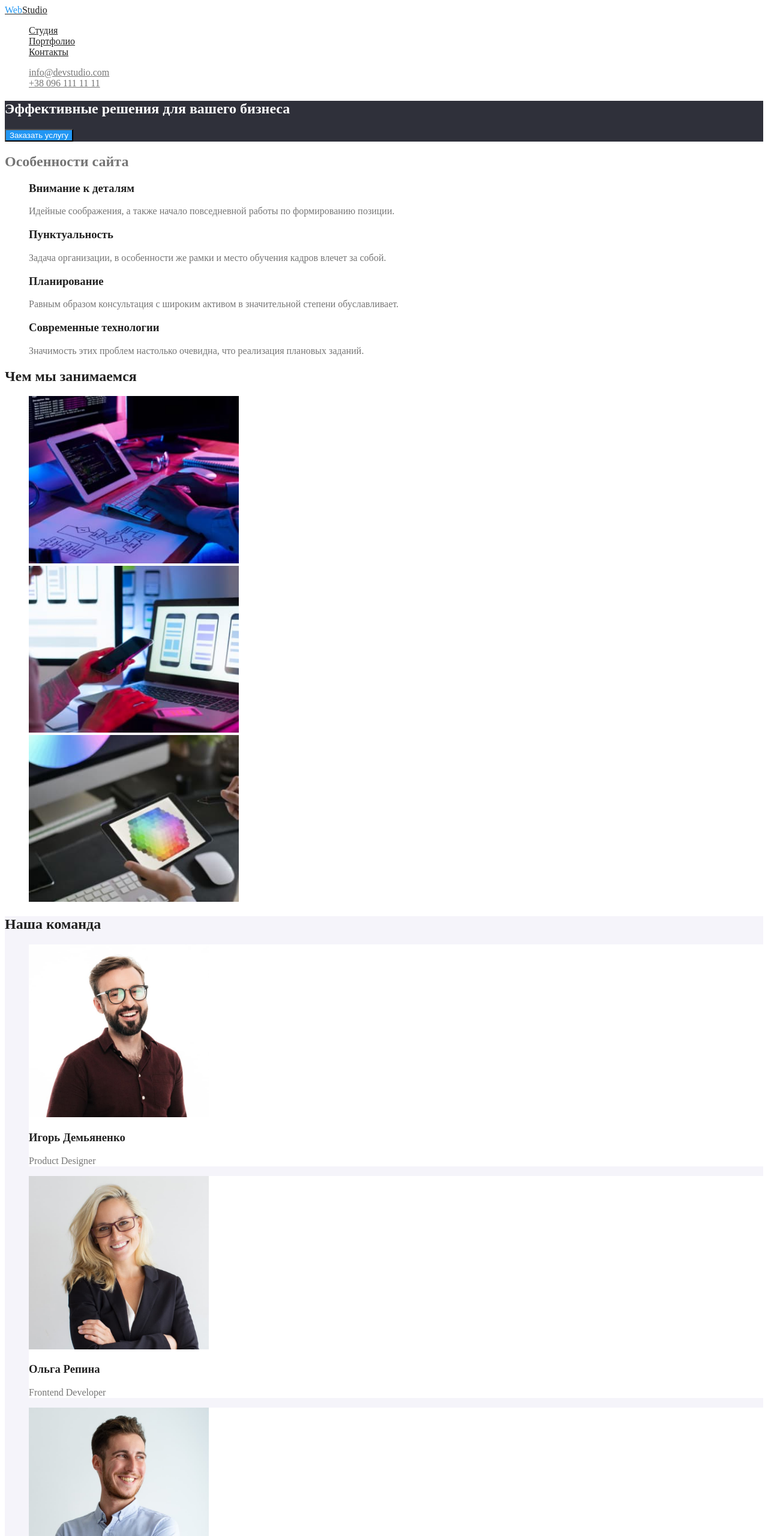
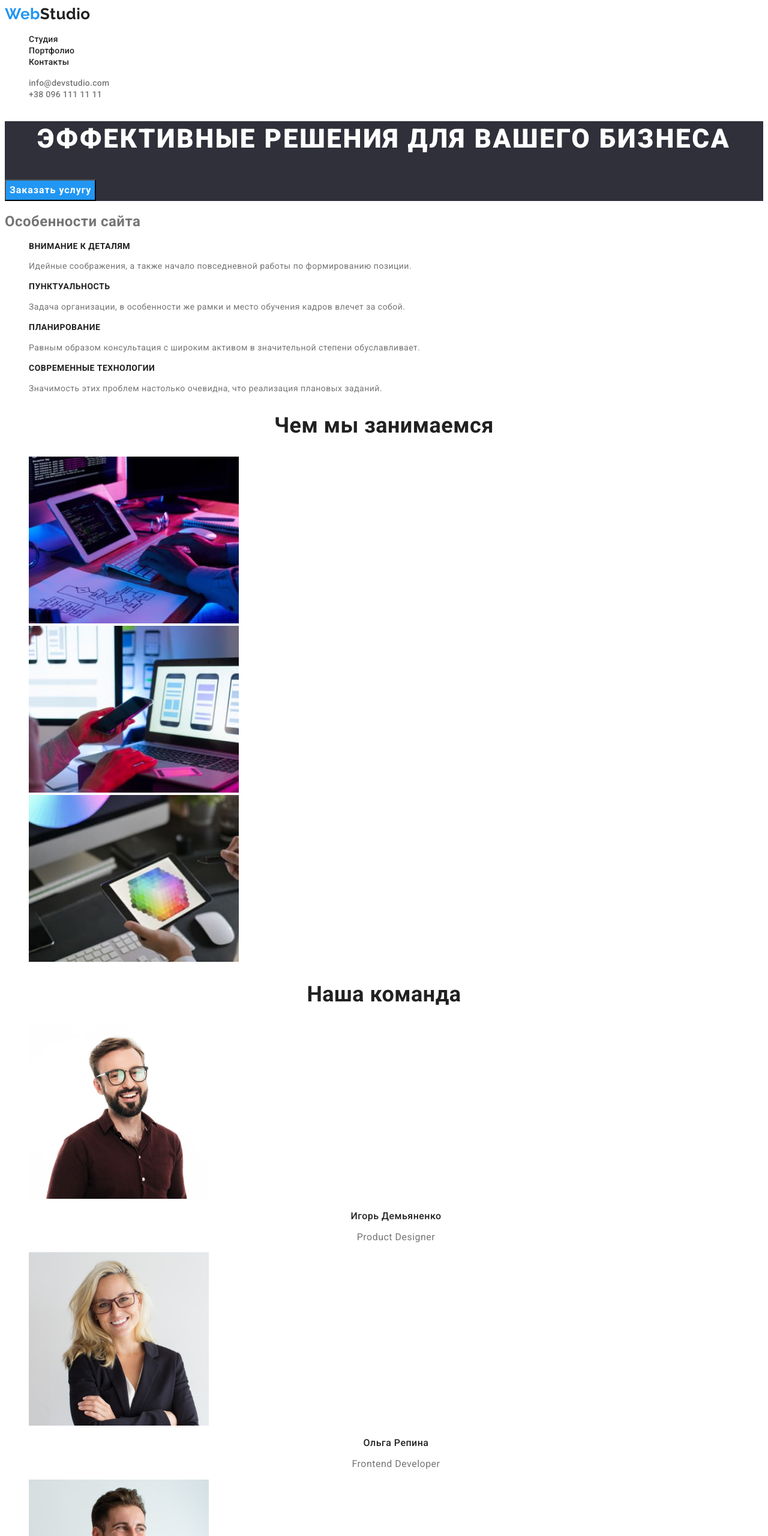
Before and after one commit to Karabass23/goit-markup-hw-02, a plain HTML site: page index.html in a window 1280 px wide. Shown: the top 2560 px of the page at 60% size. Drawn offline with Linux system fonts and the light colour scheme.

Commit message:
Добавляет шрифты

```diff
--- a/css/style.css
+++ b/css/style.css
@@ -15,19 +15,38 @@
     --title-text-color: #212121;
     --primary-section-color: #FFFFFF;
     --visual-text-color: #2196F3;
+    --header-footer-color: #2F303A;
+    --additional-section-color: #F5F4FA;
+
 }
 
 body {
     background-color: var(--primary-section-color);
     color: var(--primary-text-color);
+    font-family: Roboto, sans-serif;
+    letter-spacing: 0.03em;
 }
 
 ul {
     list-style: none;
 }
 
+a {
+    text-decoration: none;
+}
+
+button {
+    font-family: inherit;
+}
+
 /* Шапка сайта */
 /* Лого */
+.logo {
+    font-family: Raleway;
+    font-weight: 700;
+    font-size: 26px;
+    line-height: 1.19;
+}
 
 .nav .logo {
     color: var(--title-text-color)
@@ -42,6 +61,10 @@ ul {
 
 .site-nav .link {
     color: var(--title-text-color);
+    font-weight: 500;
+    font-size: 14px;
+    line-height: 1.14;
+    letter-spacing: 0.02em;
 }
 
 .site-nav .link:hover,
@@ -56,6 +79,10 @@ ul {
 
 .auth-nav .link {
     color: var(--primary-text-color);
+    font-weight: 500;
+    font-size: 14px;
+    line-height: 1.14;
+    letter-spacing: 0.02em
 }
 
 /* Основной контент страницы Студии */
@@ -63,74 +90,153 @@ ul {
 /* Герой сайта */
 
 .hero {
-    background-color: #2F303A;
+    background-color: var(--header-footer-color);
 }
 
 .hero .title {
-    color: #ffffff;
+    color: var(--primary-section-color);
+    font-weight: 900;
+        font-size: 44px;
+        line-height: 1.36;
+        text-align: center;
+        letter-spacing: 0.06em;
+        text-transform: uppercase;
 }
 
 .hero .button {
-    color: #FFFFFF;
+    color: var(--primary-section-color);
     background-color: var(--visual-text-color);
+    font-weight: 700;
+        font-size: 16px;
+        line-height: 1.87;
+        display: flex;
+        align-items: center;
+        text-align: center;
+        letter-spacing: 0.06em;
+}
+
+.hero .button:hover,
+.hero .button:focus {
+    color: var(--title-text-color);
+    background-color: var(--additional-section-color);
 }
 
 /* Особенности */
 
 .feauturies .title {
     color: var(--title-text-color);
+    font-weight: 700;
+        font-size: 14px;
+        line-height: 1.14;
+        text-transform: uppercase;
+}
+
+.feauturies .text {
+    font-weight: 400;
+        font-size: 14px;
+        line-height: 1.7;
 }
 
 /* Чем мы занимаемся*/
 
 .specifics .title {
     color: var(--title-text-color);
+    font-weight: 700;
+        font-size: 36px;
+        line-height: 1.16;
+        text-align: center;
 }
 
 /* Наша команда */
 
 .team .title {
     color: var(--title-text-color);
+    font-weight: 700;
+        font-size: 36px;
+        line-height: 1.16;
+        text-align: center;
 }
 
 .team .name {
     color: var(--title-text-color);
+    font-weight: 500;
+        font-size: 16px;
+        line-height: 1.18;
+        text-align: center;
+}
+
+.team .job {
+    font-weight: 400;
+        font-size: 16px;
+        line-height: 1.18;
+        text-align: center;
 }
 
 .team {
-    background-color: #F5F4FA;
+    background-color: var(--additional-sectiuon-color);
 }
 
 .team .avatar {
-    background-color: #FFFFFF;
+    background-color: var(--primary-section-color);
 }
 /* Основной контент страницы Портфолио */
 
 .portfolio .button:focus,
 .portfolio .button:hover {
-    color: #FFFFFF;
+    color: var(--primary-section-color);
     background-color: var(--visual-text-color);
+}
+
+.portfolio .button {
+    color: var(--title-text-color);
+    background-color: var(--additional-section-color);
+    font-weight: 500;
+        font-size: 16px;
+        line-height: 1.6;
+        text-align: center;
 }
 
 .portfolio .title {
     color: var(--title-text-color);
+    font-weight: 700;
+        font-size: 18px;
+        line-height: 2;
+        letter-spacing: 0.06em;
+}
+
+.portfolio .text {
+    font-weight: 400;
+        font-size: 16px;
+        line-height: 1.87;
 }
 
 /* Подвал сайта */
 
 .footer {
-    background-color: #2F303A;
+    background-color: var(--header-footer-color);
 }
 
 .footer .logo {
-    color: #FFFFFF;
-}
-
-.address {
-    color: #ffffff;
+    color: var(--primary-section-color);
 }
 
 .logo:focus,
 .logo:hover {
     color: var(--visual-text-color);
 }
+
+.footer .link:hover,
+.footer .link:focus {
+    color: var(--visual-text-color);
+}
+
+.footer .address {
+    color: var(--primary-section-color);
+    font-weight: 400;
+        font-size: 14px;
+        line-height: 1.7;
+}
+
+.footer .link {
+    color: var(--primary-text-color);
+}
--- a/index.html
+++ b/index.html
@@ -5,13 +5,21 @@
     <meta http-equiv="X-UA-Compatible" content="IE=edge" />
     <meta name="viewport" content="width=device-width, initial-scale=1.0" />
     <title>WebStudio</title>
+    <link rel="preconnect" href="https://fonts.googleapis.com" />
+    <link rel="preconnect" href="https://fonts.gstatic.com" crossorigin />
+    <link
+      href="https://fonts.googleapis.com/css2?family=Raleway:wght@700&family=Roboto:wght@400;500;700;900&display=swap"
+      rel="stylesheet"
+    />
     <link rel="stylesheet" href="./css/style.css" />
   </head>
   <body>
     <!-- Шапка сайта-->
     <header>
       <nav class="nav">
-        <a href="./" class="logo"> <span class="web">Web</span>Studio</a>
+        <a href="./index.html" class="logo">
+          <span class="web">Web</span>Studio</a
+        >
 
         <ul class="site-nav">
           <li><a href="./index.html" class="link">Студия</a></li>
@@ -42,28 +50,28 @@
         <ul>
           <li>
             <h3 class="title">Внимание к деталям</h3>
-            <p>
+            <p class="text">
               Идейные соображения, а также начало повседневной работы по
               формированию позиции.
             </p>
           </li>
           <li>
             <h3 class="title">Пунктуальность</h3>
-            <p>
+            <p class="text">
               Задача организации, в особенности же рамки и место обучения кадров
               влечет за собой.
             </p>
           </li>
           <li>
             <h3 class="title">Планирование</h3>
-            <p>
+            <p class="text">
               Равным образом консультация с широким активом в значительной
               степени обуславливает.
             </p>
           </li>
           <li>
             <h3 class="title">Современные технологии</h3>
-            <p>
+            <p class="text">
               Значимость этих проблем настолько очевидна, что реализация
               плановых заданий.
             </p>
@@ -96,12 +104,12 @@
           <li class="avatar">
             <img src="./images/studio/igor.jpg" alt="Фото Игоря" width="300" />
             <h3 class="name">Игорь Демьяненко</h3>
-            <p>Product Designer</p>
+            <p class="job">Product Designer</p>
           </li>
           <li class="avatar">
             <img src="./images/studio/olga.jpg" alt="Фото Ольги" width="300" />
             <h3 class="name">Ольга Репина</h3>
-            <p>Frontend Developer</p>
+            <p class="job">Frontend Developer</p>
           </li>
           <li class="avatar">
             <img
@@ -110,7 +118,7 @@
               width="300"
             />
             <h3 class="name">Николай Тарасов</h3>
-            <p>Marketing</p>
+            <p class="job">Marketing</p>
           </li>
           <li class="avatar">
             <img
@@ -119,7 +127,7 @@
               width="300"
             />
             <h3 class="name">Михаил Ермаков</h3>
-            <p>UI Designer</p>
+            <p class="job">UI Designer</p>
           </li>
         </ul>
       </section>
@@ -127,10 +135,12 @@
 
     <!-- Подвал сайта -->
     <footer class="footer">
-      <a href="./" class="logo"> <span class="web">Web</span>Studio</a>
-      <address>
-        <p class="address">г. Киев, пр-т Леси Украинки, 26</p>
-        <ul class="auth-nav">
+      <a href="./index.html" class="logo">
+        <span class="web">Web</span>Studio</a
+      >
+      <address class="address">
+        <p class="text">г. Киев, пр-т Леси Украинки, 26</p>
+        <ul>
           <li>
             <a href="mailto:info@example.com" class="link">info@example.com</a>
           </li>
```
Also changed, not shown: portfolio.html (+24 -14 lines).
